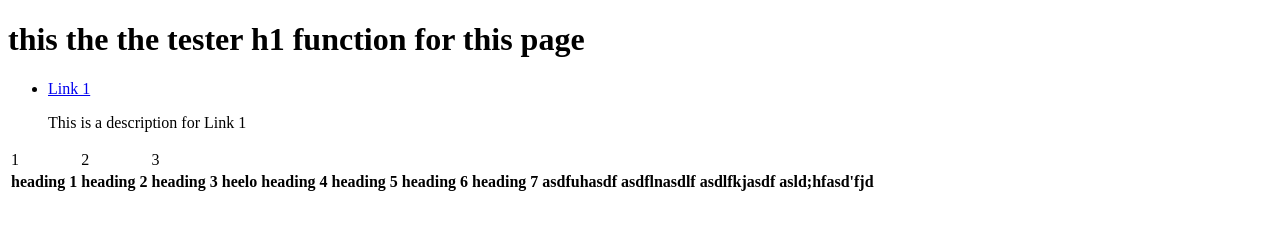
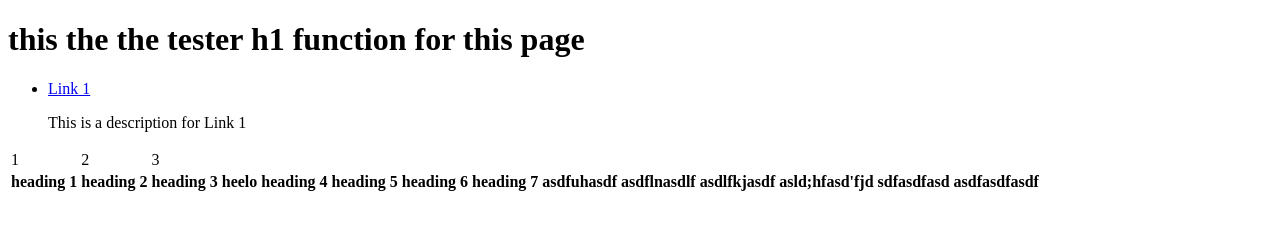
Before and after one commit to Priyanshu123a19/DropPage, a plain HTML site: page index.2.html in a window 1280 px wide. Drawn offline with Linux system fonts and the light colour scheme.

Commit message:
tester commit

```diff
--- a/index.2.html
+++ b/index.2.html
@@ -33,6 +33,8 @@
             <th>asdflnasdlf</th>
             <th>asdlfkjasdf</th>
             <th>asld;hfasd'fjd</th>
+            <th>sdfasdfasd</th>
+            <th>asdfasdfasdf</th>
         </tr>
     </table>
 </body>
```
